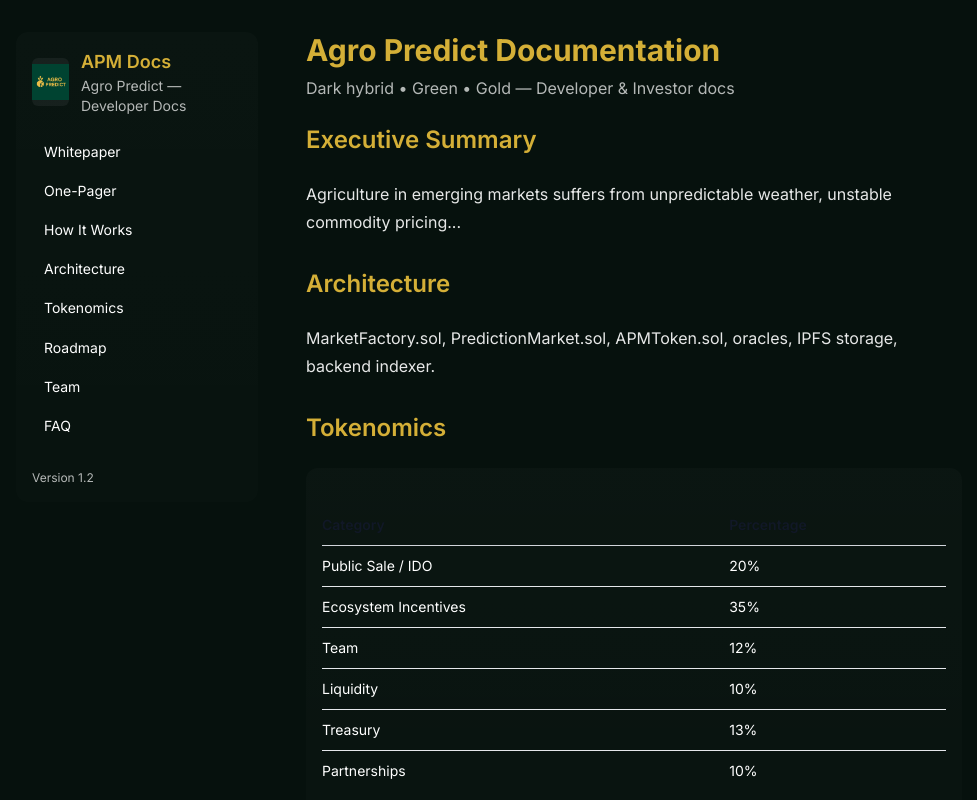
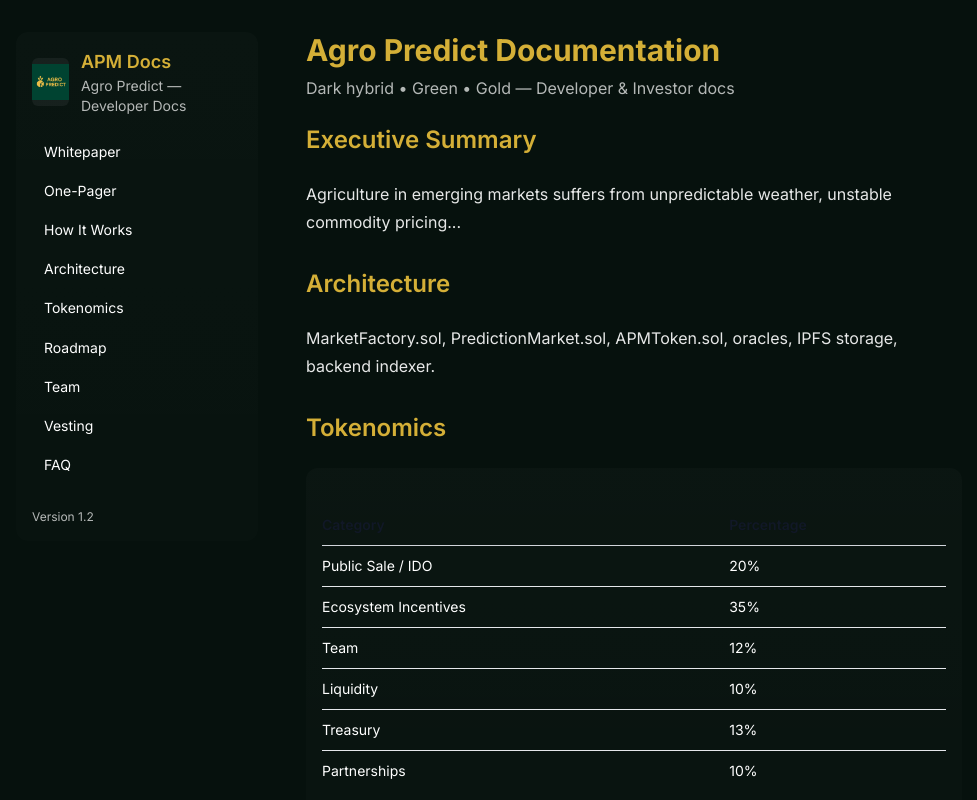
Before and after one commit to Saleemahhh1/Apm-document, a Next.js app: page / in a window 1280 px wide. Shown: the top 800 px of the page, without its empty margins (56-1033 px from the left). Built offline with nearby package versions, Linux system fonts and the light colour scheme.

Commit message:
Update Sidebar.js

```diff
--- a/components/Sidebar.js
+++ b/components/Sidebar.js
@@ -9,6 +9,7 @@ export default function Sidebar() {
     { href: '/docs/tokenomics', label: 'Tokenomics' },
     { href: '/docs/roadmap', label: 'Roadmap' },
     { href: '/docs/team', label: 'Team' },
+    { href: '/docs/vesting', label: 'Vesting' },
     { href: '/docs/faq', label: 'FAQ' }
   ]
 
```
